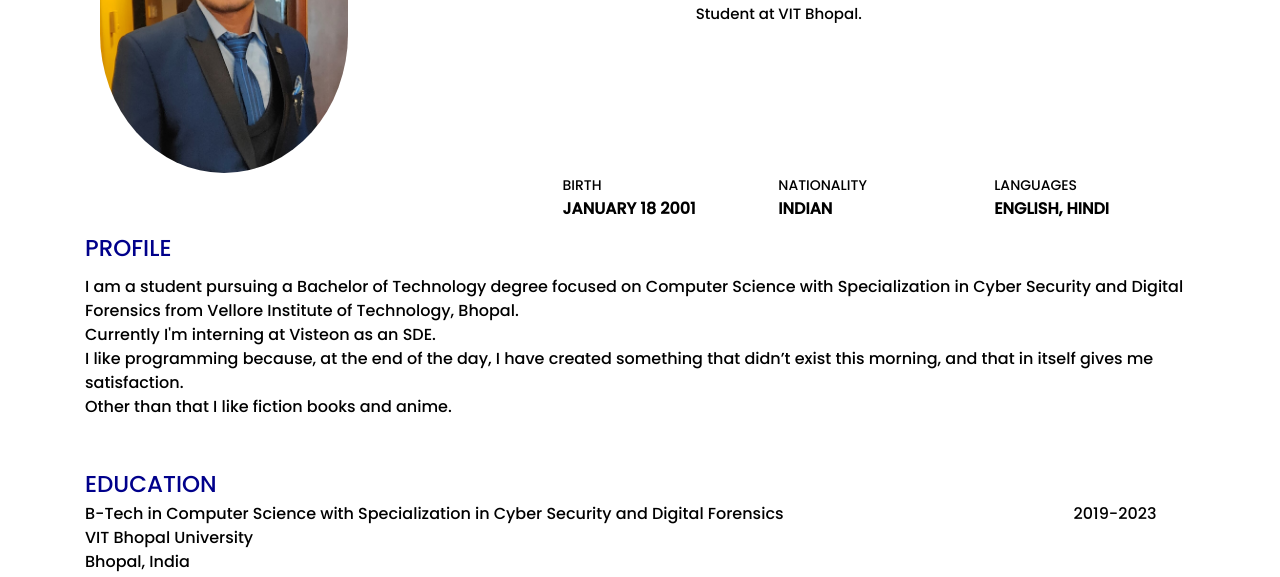
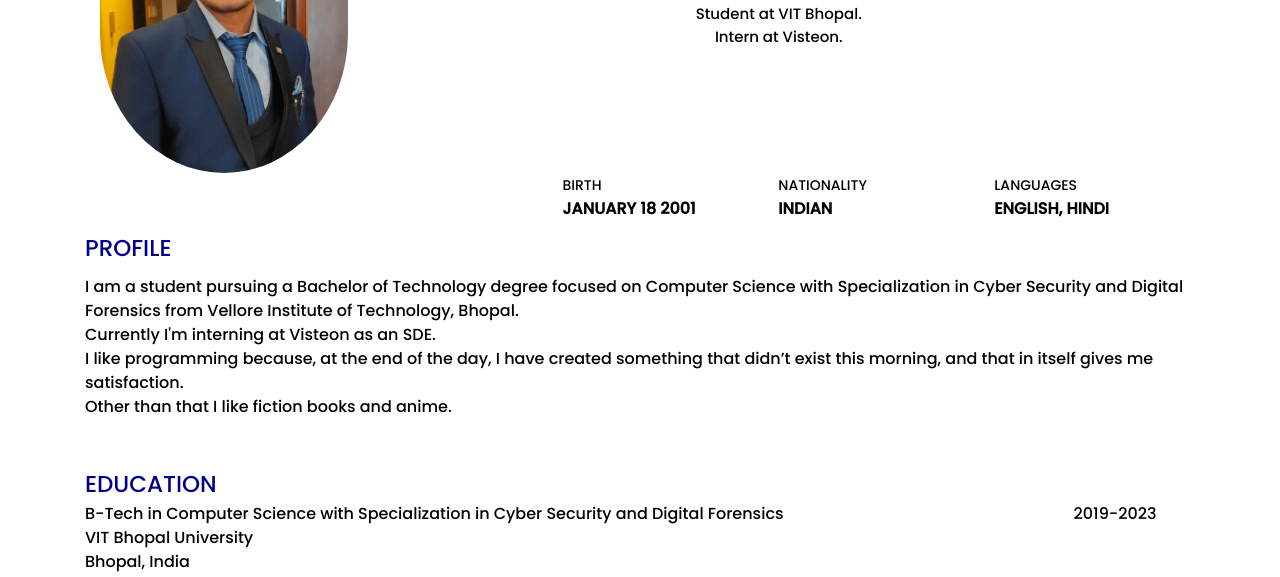
Before and after one commit to skyHunter-18/Portfolio, a plain HTML site: page index.html in a window 1280 px wide. Shown: the part 223-800 px from the top of the page. Drawn offline with nearby package versions, Linux system fonts and the light colour scheme.

Commit message:
portfolio edit 1.2

```diff
--- a/index.html
+++ b/index.html
@@ -29,6 +29,7 @@
         <div class="info-head col-md-9">
             <h1 class="info">Hey there, I am <span id="name">TUSHAR GUPTA</span></h1>
             <div class="info-last">Student at VIT Bhopal.</div>
+            <div class="info-last">Intern at Visteon.</div>
         </div>
 
         <!-- Bio Section Starts -->
```
